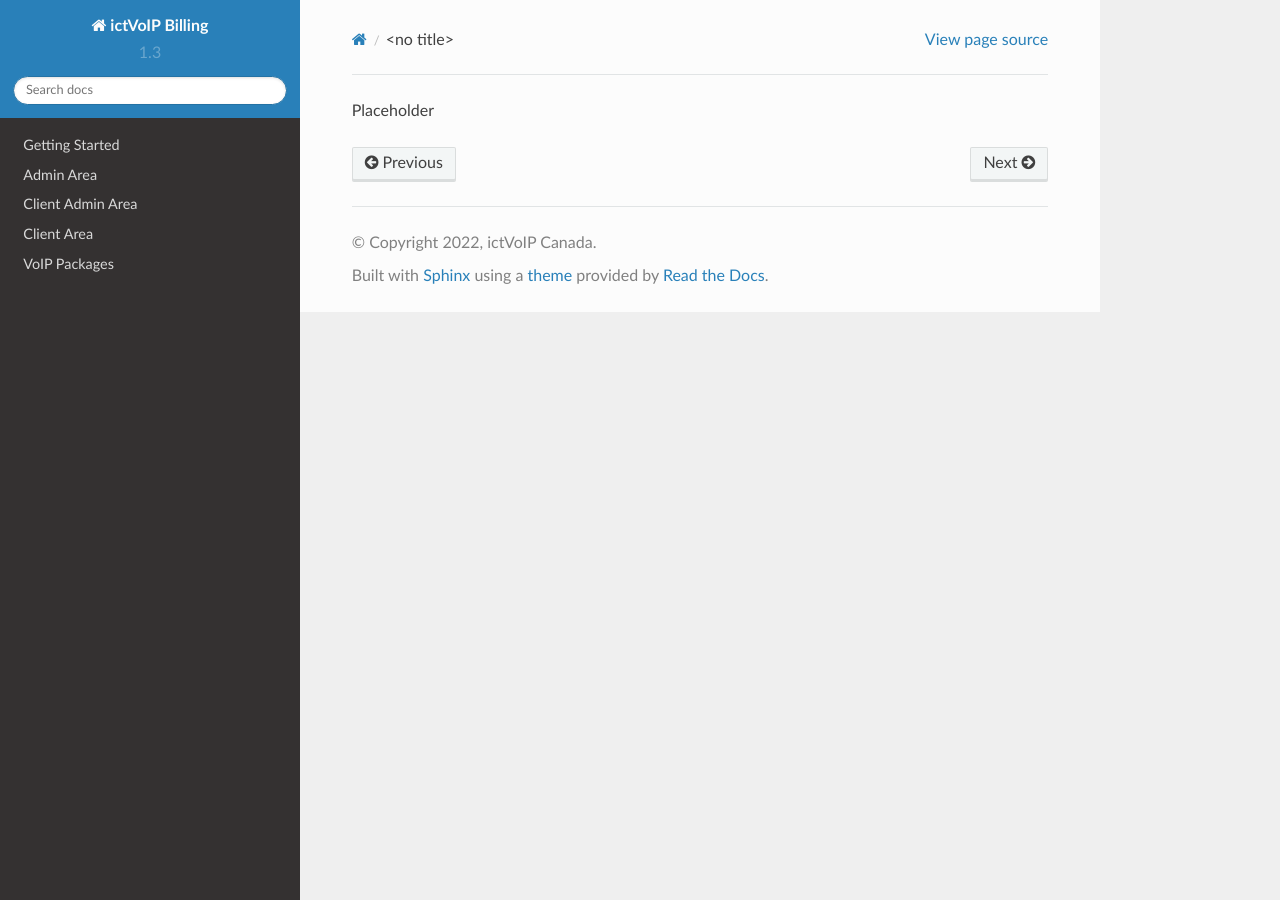
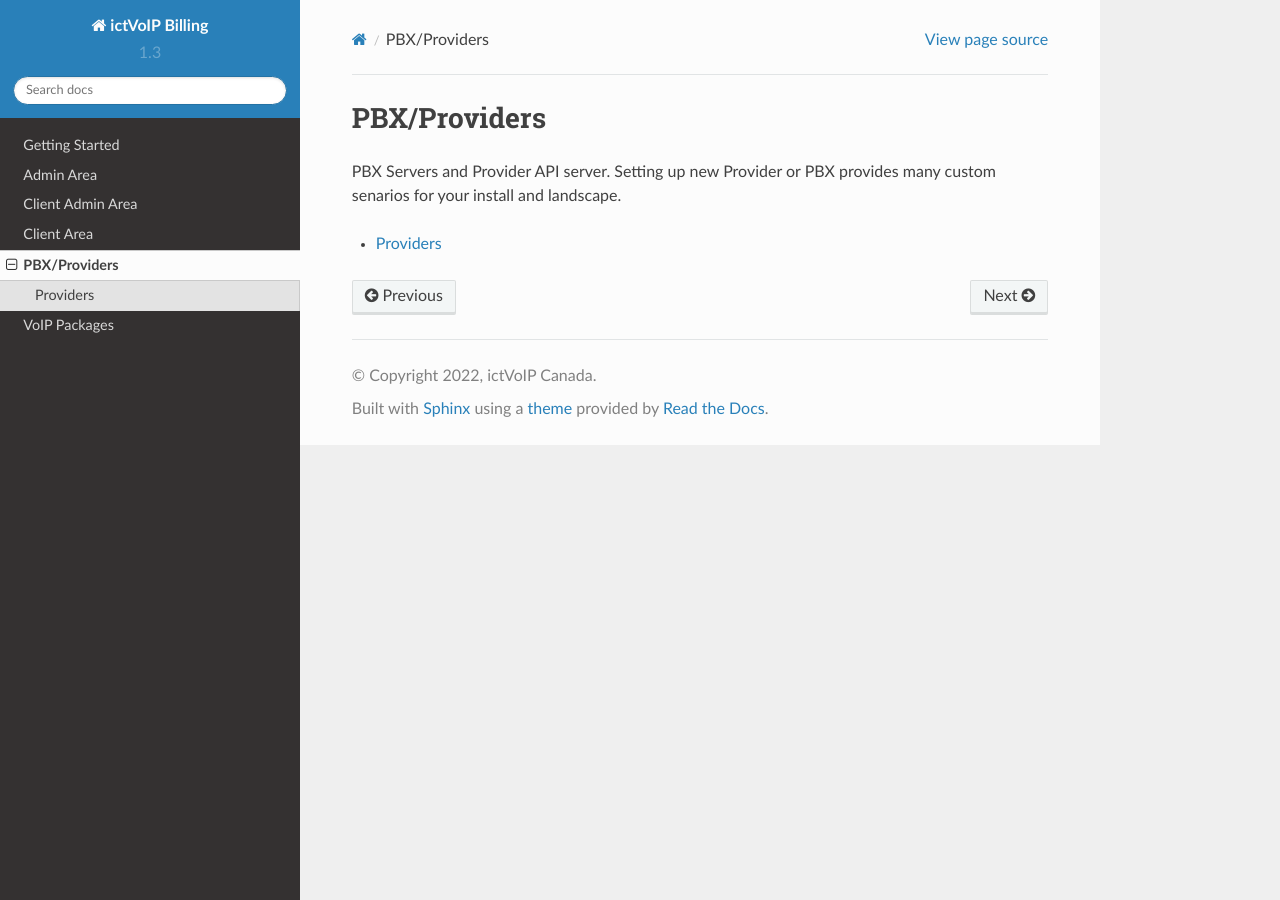
Before and after one commit to ictvoip/ictvoip-docs, a Sphinx documentation site: the page built from docs/source/providers.rst, in a window 1280 px wide. Built offline with Sphinx 7.4.7 and the Read the Docs theme 2.0.0, drawn with Linux system fonts in a browser that asks for light colours; pages that are not in the unit, such as notebooks, are missing from menus.

Commit message:
Update providers.rst

```diff
--- a/docs/source/providers.rst
+++ b/docs/source/providers.rst
@@ -1 +1,11 @@
-Placeholder
+***************
+PBX/Providers
+***************
+
+PBX Servers and Provider API server. Setting up new Provider or PBX provides many custom senarios for your install and landscape.
+
+.. toctree::
+  :maxdepth: 3
+  :glob:
+
+  providers/providers.rst
```
